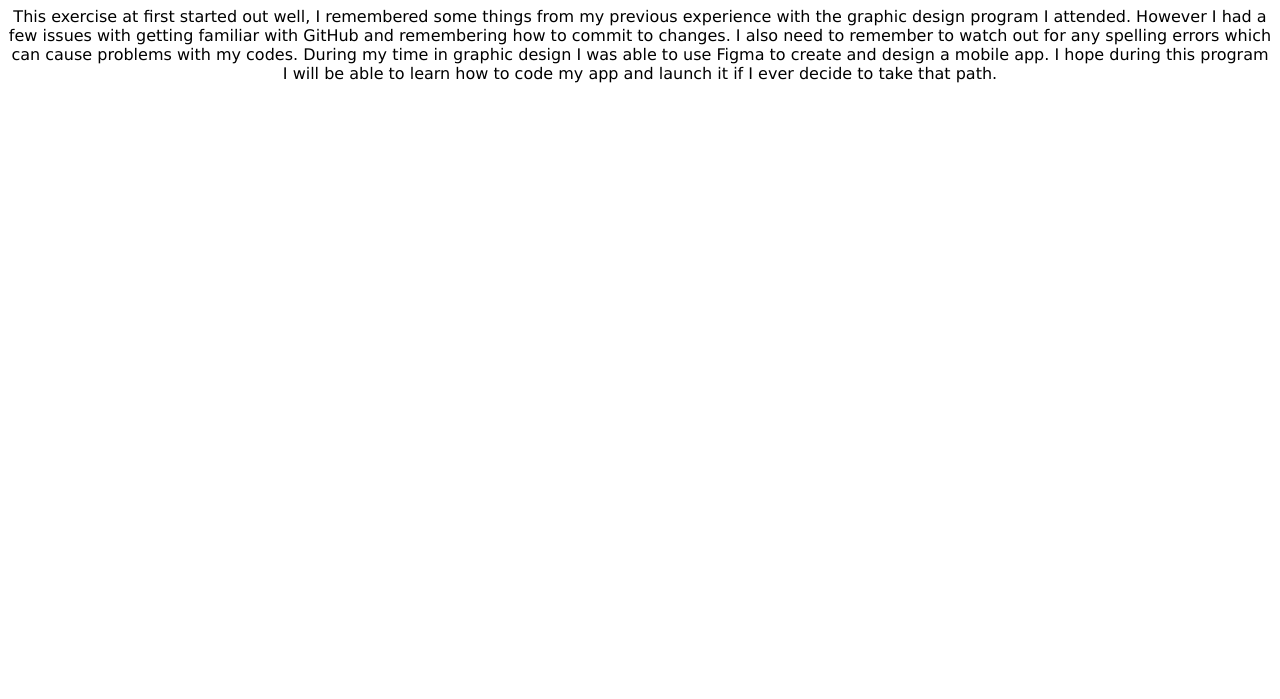
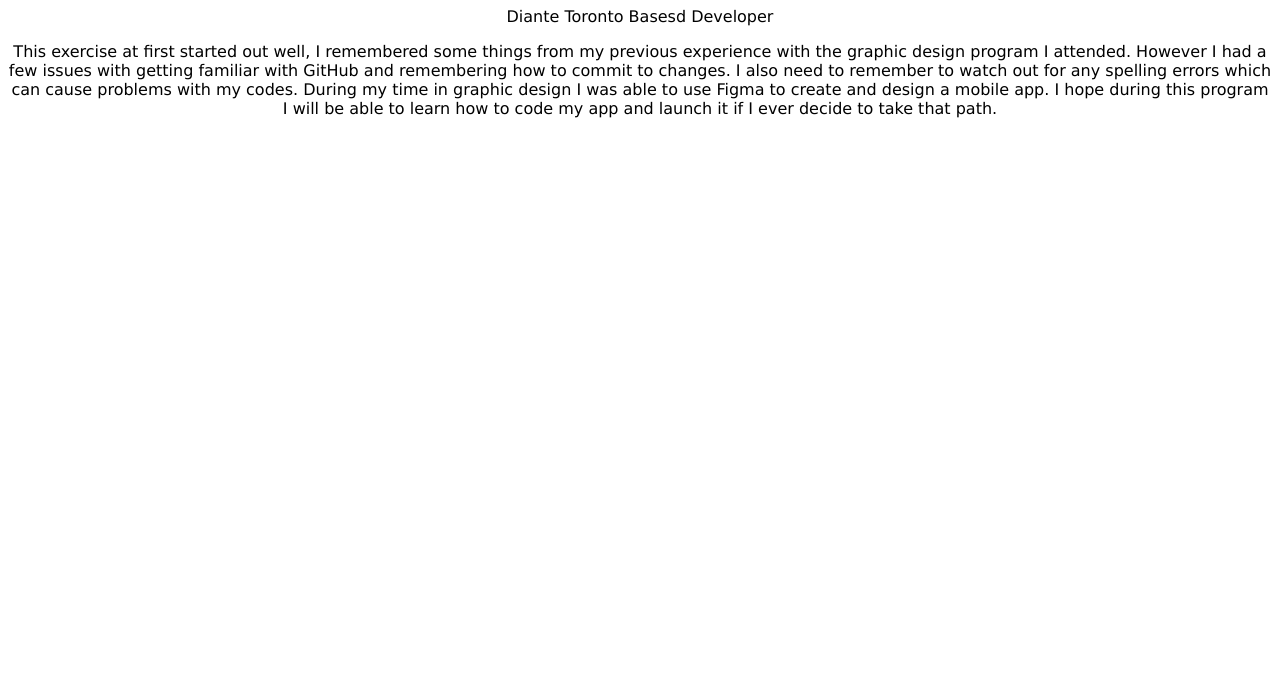
Before and after one commit to dhazelle/desn3035-e1, a plain HTML site: page index.html in a window 1280 px wide. Shown: the part 101-800 px from the top of the page. Drawn offline with Linux system fonts and the light colour scheme.

Commit message:
Added a Title Intro

```diff
--- a/index.html
+++ b/index.html
@@ -8,6 +8,7 @@
 <body>
     <img src="meme.jpg" />
     <h1>My First Microsite!!</h1>
+    <p id="intro"> Diante Toronto Basesd Developer</p>
     <p>This exercise at first started out well, I remembered some things from my previous experience with the graphic design program I attended. However I had a few issues with getting familiar with GitHub and remembering how to commit to changes. I also need to remember to watch out for any spelling errors which can cause problems with my codes. During my time in graphic design I was able to use Figma to create and design a mobile app. I hope during this program I will be able to learn how to code my app and launch it if I ever decide to take that path.</p>
 </body>
 </html>
```
